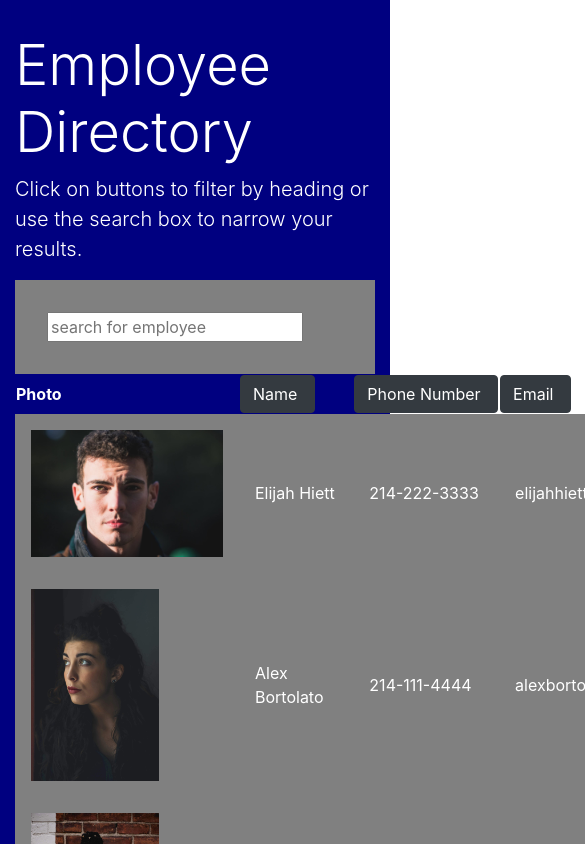
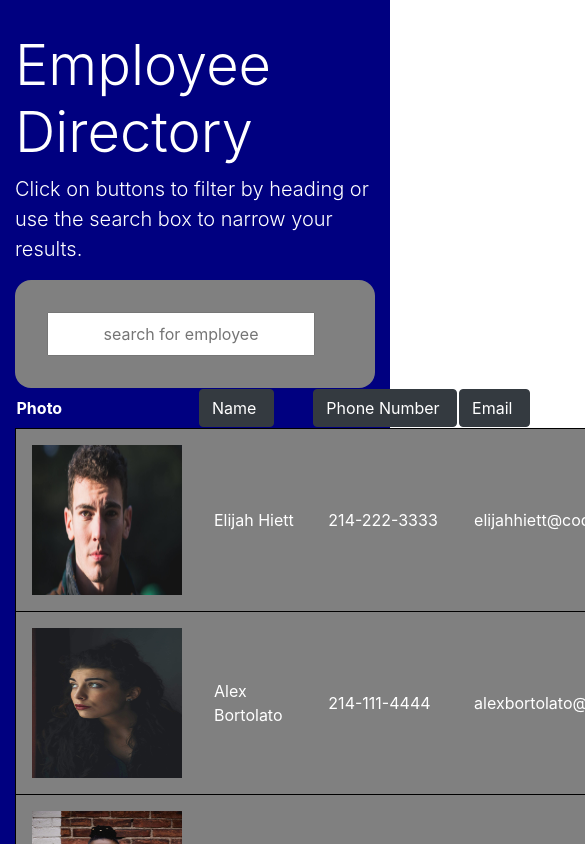
Before and after one commit to Isaias2020/Employee_Directory, a React (Create React App) app: page / in a window 390 px wide. Shown: the top 844 px of the page, 585 px wide, since content can reach past the window. Built offline with nearby package versions, Linux system fonts and the light colour scheme.

Commit message:
made all images same size & fixed styling of searchbar

```diff
--- a/src/App.js
+++ b/src/App.js
@@ -1,15 +1,15 @@
 import React from 'react';
 import Heading from "./components/Heading";
-import EmployeeSearch from "./components/EmployeeSearch";
-import EmployeeRow from "./components/EmployeeRow";
+// import EmployeeSearch from "./components/EmployeeSearch";
+// import EmployeeRow from "./components/EmployeeRow";
 
 function App() {
   return (
     <div className="App">
 
       <Heading />
-      <EmployeeSearch />
-      <EmployeeRow />
+      {/* <EmployeeSearch />
+      <EmployeeRow /> */}
     </div>
   );
 }
--- a/src/components/EmployeeRow/style.css
+++ b/src/components/EmployeeRow/style.css
@@ -1,11 +1,12 @@
 .EmployeeRow {
     background-color: gray;
     align-items: center;
+    border: 1px solid black;
 }
 
 .EmployeeRow img {
-    max-height: 12rem;
-    max-width: 12rem;
+    height: 150px;
+    width: 150px;
 }
 
 .EmployeeRow td {
--- a/src/components/EmployeeSearch/style.css
+++ b/src/components/EmployeeSearch/style.css
@@ -1,4 +1,20 @@
 .search {
     background-color: gray;
     padding: 2rem;
+    border-radius: 1rem;
 }
+
+.search input {
+    text-align: center;
+    min-width: 65rem;
+    padding: .5rem;
+}
+
+/*  so search bar does not overlap row */
+@media (max-width: 1200px) {
+    .search input {
+    text-align: center;
+    min-width: auto;
+    padding: .5rem;
+    }
+}
```
